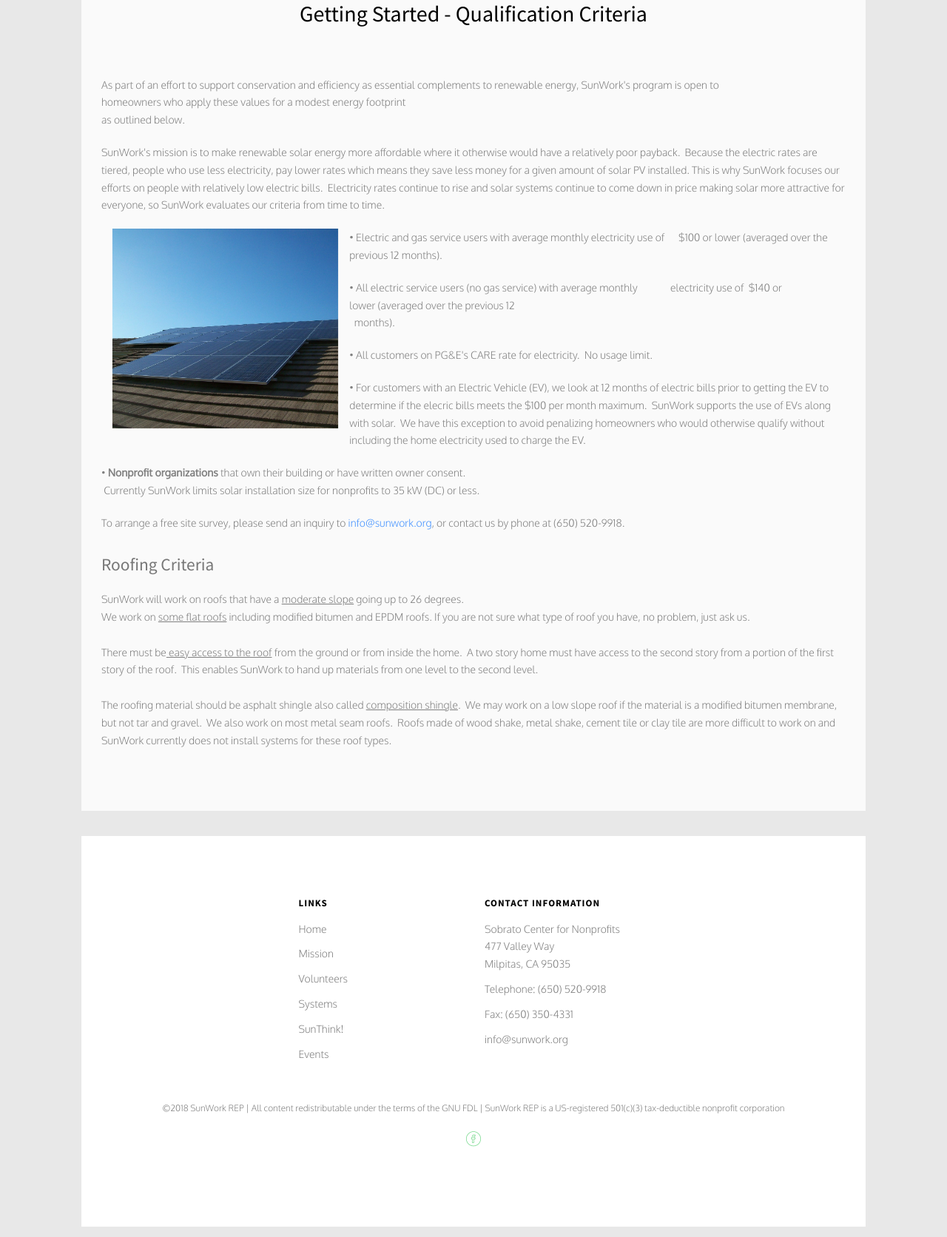
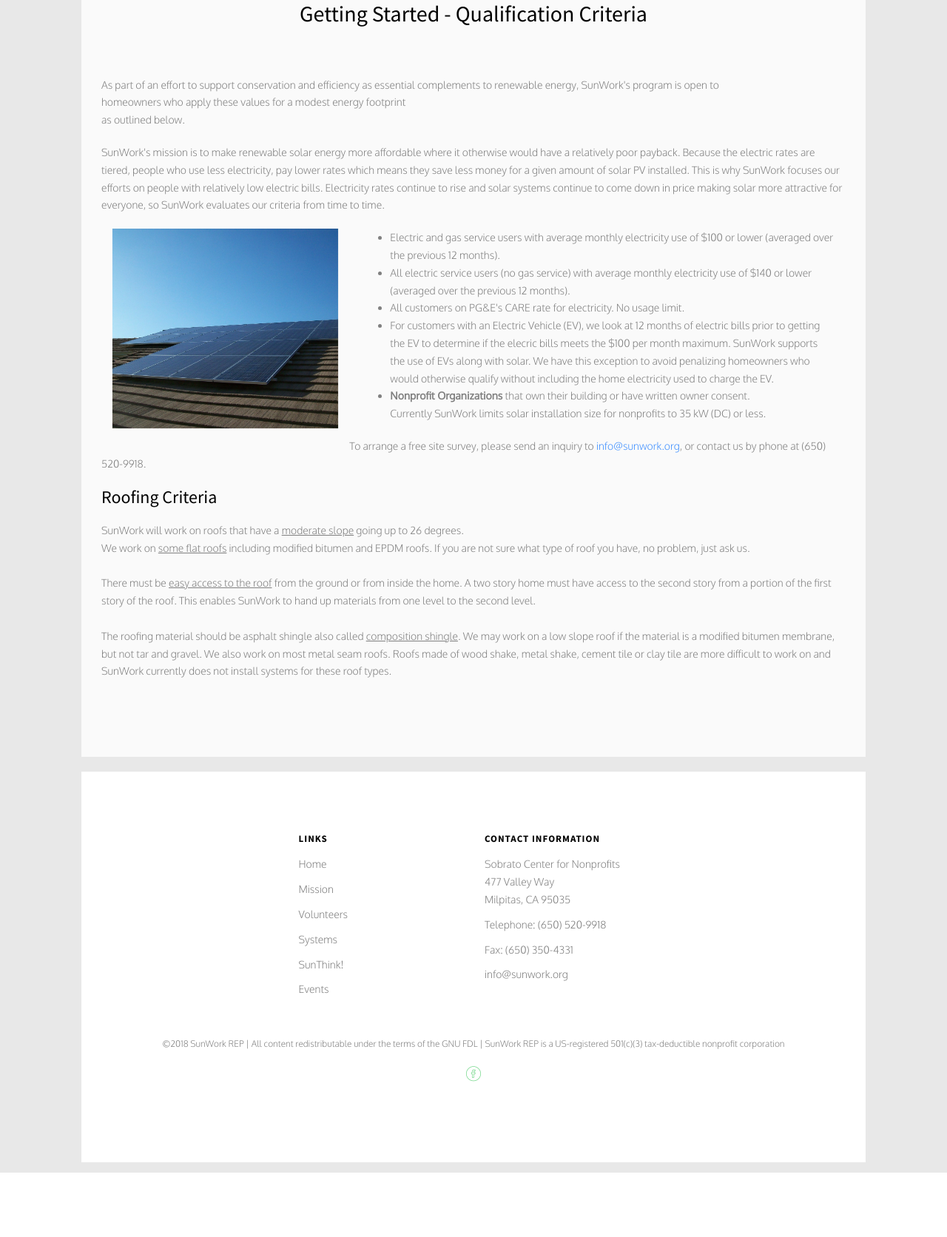
Before and after one commit to hwhh/CMPS119Project, a Django app: page /getting_started in a window 1280 px wide. Shown: the part 284-1956 px from the top of the page at 74% size. After the commit the page ends 1869 px from the top, so only its background shows below. Run offline with Django 3.2, Linux system fonts and the light colour scheme; some libraries are stand-ins or nearby versions; some web fonts are replaced.

Commit message:
Cleaned getting started page

```diff
--- a/templates/getting_started.html
+++ b/templates/getting_started.html
@@ -7,34 +7,43 @@
         <br>
         <p>As part of an effort to support conservation and efficiency as essential complements to renewable energy, SunWork's program is open to
             <br>homeowners who apply these values for a modest energy footprint
-            <br>as outlined below.&nbsp;</p>
-        <p>SunWork's mission is to make renewable solar energy more affordable where it otherwise would have a relatively poor payback.&nbsp; Because the electric rates are tiered, people who use less electricity, pay lower rates which means they save less money for a given amount of solar PV installed. This is why SunWork focuses our efforts on people with relatively low electric bills.&nbsp; Electricity&nbsp;rates continue to rise and solar systems continue to come down in price making solar more attractive for everyone, so SunWork&nbsp;evaluates our criteria from time to time. </p>
+            <br>as outlined below. </p>
+        <p>SunWork's mission is to make renewable solar energy more affordable where it otherwise would have a relatively poor payback. Because the electric rates are tiered, people who use less electricity, pay lower rates which means they save less money for a given amount of solar PV installed. This is why SunWork focuses our efforts on people with relatively low electric bills. Electricity rates continue to rise and solar systems continue to come down in price making solar more attractive for everyone, so SunWork evaluates our criteria from time to time. </p>
         <p>
-            <div class="col-md-4 text-center animate-box">
+            <div class="col-md-4 col-sm-12 text-center animate-box">
                 <a href="../static/images/getting_started1.jpg" class="work" style="background-image: url(../static/images/getting_started1.jpg);">
                     <div class="desc">
                         <h3>SunThink!</h3>
                         <span>View More</span>
                     </div>
                 </a>
-            </div>&#8226; Electric and gas service users with average monthly electricity use of &nbsp;&nbsp; &nbsp; $100&nbsp;or lower (averaged over the previous 12 months). &nbsp; </p>
-        <p>&#8226; All electric service users (no gas service) with average monthly &nbsp; &nbsp; &nbsp; &nbsp; &nbsp;&nbsp; &nbsp; electricity use of&nbsp; $140 or lower&nbsp;(averaged over the previous 12
-            <br> &nbsp;&nbsp;months).&nbsp;
-        </p>
-        <p> &#8226; All customers on PG&amp;E's CARE rate for electricity. &nbsp;No usage limit.</p>
-        <p>&#8226; For customers with an Electric Vehicle (EV), we look at 12 months of electric bills prior to getting the EV to determine if the elecric bills meets the $100 per month maximum. &nbsp;SunWork supports the use of EVs along with solar. &nbsp;We have this exception to avoid penalizing homeowners who would otherwise qualify without including the home electricity used to charge the EV.</p>
-        <p>&#8226; <span style="font-weight: bold;">Nonprofit
-organizations</span> that own their building or have written owner consent. &nbsp;
-            <br> &nbsp;Currently SunWork limits solar installation size for nonprofits to 35 kW (DC) or less. </p>
-        <p> To arrange a free site survey, please send an inquiry to <a href="mailto:info@sunwork.org" style="color: rgb(64, 144, 255);">info@sunwork.org</a>, or contact us by phone at (650) 520-9918.&nbsp;</p>
-        <h1><small>Roofing Criteria</small></h1> SunWork will work on roofs that have a <span style="text-decoration: underline;">moderate slope</span> going up to 26 degrees. &nbsp;
-        <br> We work on <span style="text-decoration: underline;">some
-flat roofs</span> including modified bitumen and&nbsp;EPDM roofs. If you are not sure what type of roof you have, no problem, just ask us.
-        <br>
-        <br> There must be<span style="text-decoration: underline;">
-easy access to the roof</span> from the ground or from inside the home. &nbsp;A two story home must have access to the second story from a portion of the first story of the roof. &nbsp;This enables SunWork to hand up materials from one level to the second level.
-        <br>
-        <br> The roofing material should be asphalt shingle also called <span style="text-decoration: underline;">composition shingle</span>. &nbsp;We may work on a low slope roof if the material is a modified bitumen membrane, but not tar and gravel. &nbsp;We also work on most metal seam roofs. &nbsp;Roofs made of wood shake, metal shake, cement tile or clay tile are more difficult to work on and SunWork currently does not install systems for these roof types. </div>
-</div>
+            </div>
+            <div class="col-md-8 col-sm-12 ">
+                <ul>
+                    <li>Electric and gas service users with average monthly electricity use of $100 or lower (averaged over the previous 12 months).</li>
+                    <li>All electric service users (no gas service) with average monthly electricity use of $140 or lower (averaged over the previous 12 months).</li>
+                    <li>All customers on PG&amp;E's CARE rate for electricity. No usage limit.</li>
+                    <li>For customers with an Electric Vehicle (EV), we look at 12 months of electric bills prior to getting the EV to determine if the elecric bills meets the $100 per month maximum. SunWork supports the use of EVs along with solar. We have this exception to avoid penalizing homeowners who would otherwise qualify without including the home electricity used to charge the EV.</li>
+                    <li>
+                        <p><span style="font-weight: bold;">Nonprofit Organizations</span> that own their building or have written owner consent.
+                            <br> Currently SunWork limits solar installation size for nonprofits to 35 kW (DC) or less. </p>
+                    </li>
+                </ul>
+            </div>
+            <p>
+                To arrange a free site survey, please send an inquiry to <a href="mailto:info@sunwork.org" style="color: rgb(64, 144, 255);">info@sunwork.org</a>, or contact us by phone at (650) 520-9918.
+            </p>
+            <h3>Roofing Criteria</h3>
+            <p>
+                SunWork will work on roofs that have a <span style="text-decoration: underline;">moderate slope</span> going up to 26 degrees.
+                <br> We work on <span style="text-decoration: underline;">some flat roofs</span> including modified bitumen and EPDM roofs. If you are not sure what type of roof you have, no problem, just ask us.
+                <br>
+                <br>
+                There must be <span style="text-decoration: underline;">easy access to the roof</span> from the ground or from inside the home. A two story home must have access to the second story from a portion of the first story of the roof. This enables SunWork to hand up materials from one level to the second level.
+                <br>
+                <br>
+                The roofing material should be asphalt shingle also called <span style="text-decoration: underline;">composition shingle</span>. We may work on a low slope roof if the material is a modified bitumen membrane, but not tar and gravel. We also work on most metal seam roofs. Roofs made of wood shake, metal shake, cement tile or clay tile are more difficult to work on and SunWork currently does not install systems for these roof types.
+            </p>
+    </div>
 </div>
 {% endblock content %}
```
